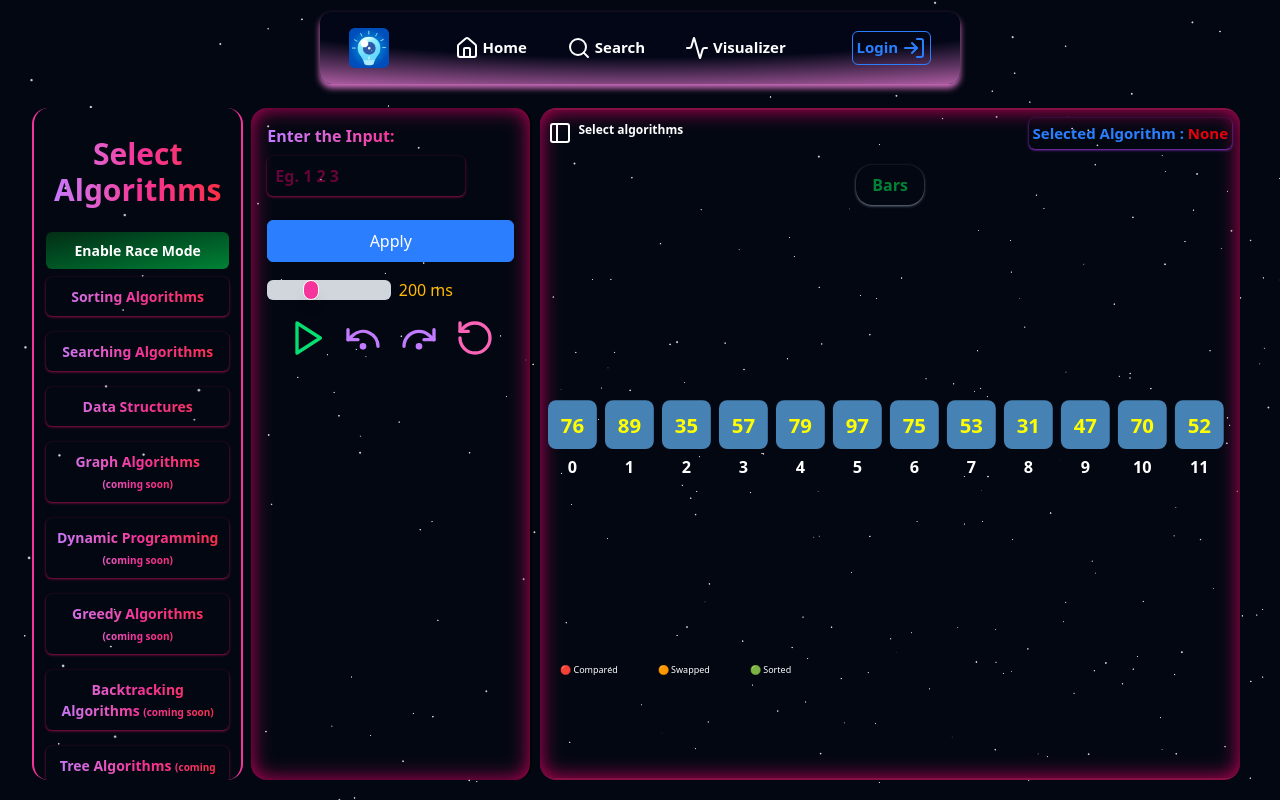
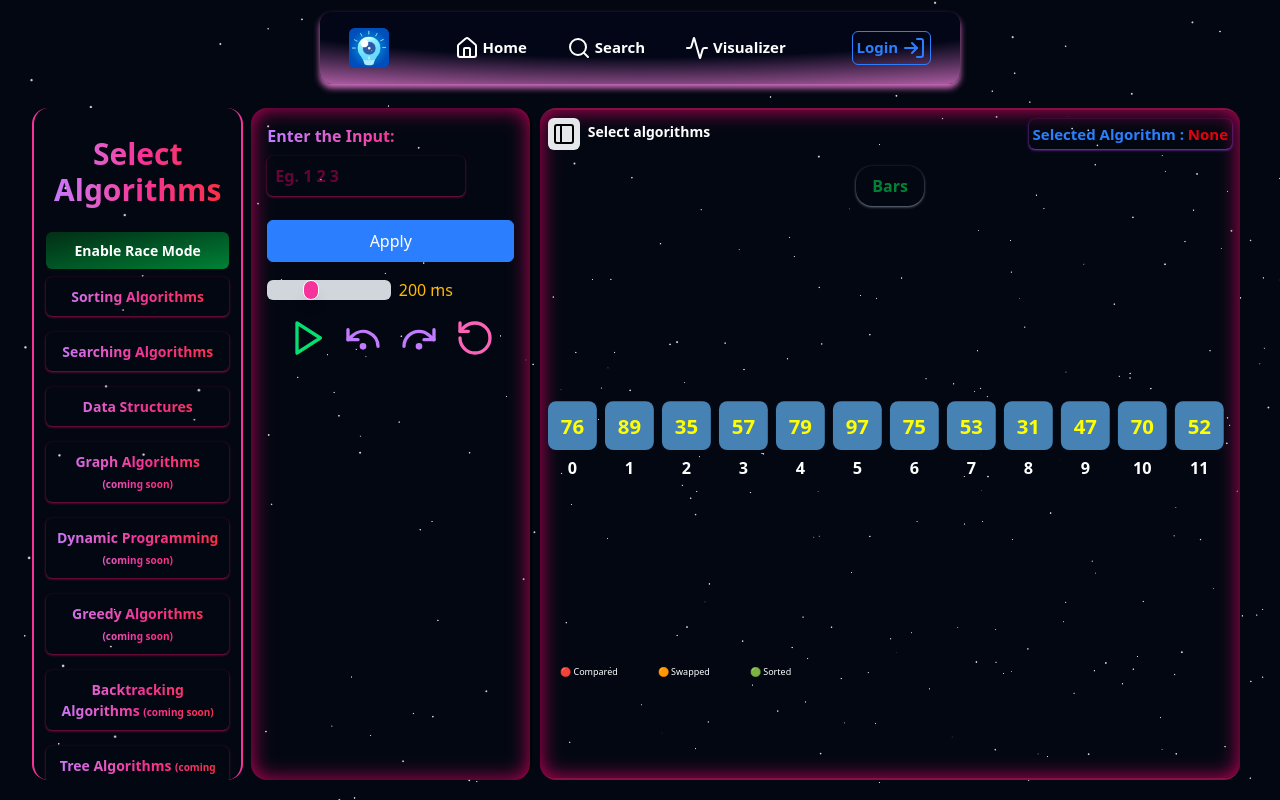
Before and after one commit to CodeBase404/DSA-Visualizer, a React (Vite) app: page /Visualizer in a window 1280 px wide. Built offline with nearby package versions, Linux system fonts and the light colour scheme.

Commit message:
Update Visualizer.jsx

```diff
--- a/src/components/Visualizer.jsx
+++ b/src/components/Visualizer.jsx
@@ -157,7 +157,7 @@ function Visualizer({ algorithm, setAlgorithm}) {
                 <div className="w-full shadow-[0px_0px_10px_inset] md:shadow-[0px_0px_20px_inset] shadow-pink-700  md:h-full border-t-2 border-b-2  border-pink-900 rounded-2xl">
                     <div className="flex p-2 items-center justify-between">
                         <button className="cursor-pointer font-semibold text-center inline-flex text-[12px] text-white" onClick={() => setShowSidebar(!showSidebar)}>
-                            <PanelLeft /> &nbsp; Select algorithms
+                            <PanelLeft className="p-1 size-8 rounded-md bg-gray-200 text-black"/><span className="pt-1 pl-1 text-sm">&nbsp;Select algorithms</span>
                         </button>
                         <h2 className="text-[10px] lg:text-[15px] font-bold text-blue-500 shadow rounded-md p-1  shadow-[#a63deac8]">
                             Selected Algorithm : {algorithm.length > 0 ? <strong className="text-[#a3ff12]"> {algorithm.join(", ")}</strong> : <strong className="text-red-600">None</strong>}
```
